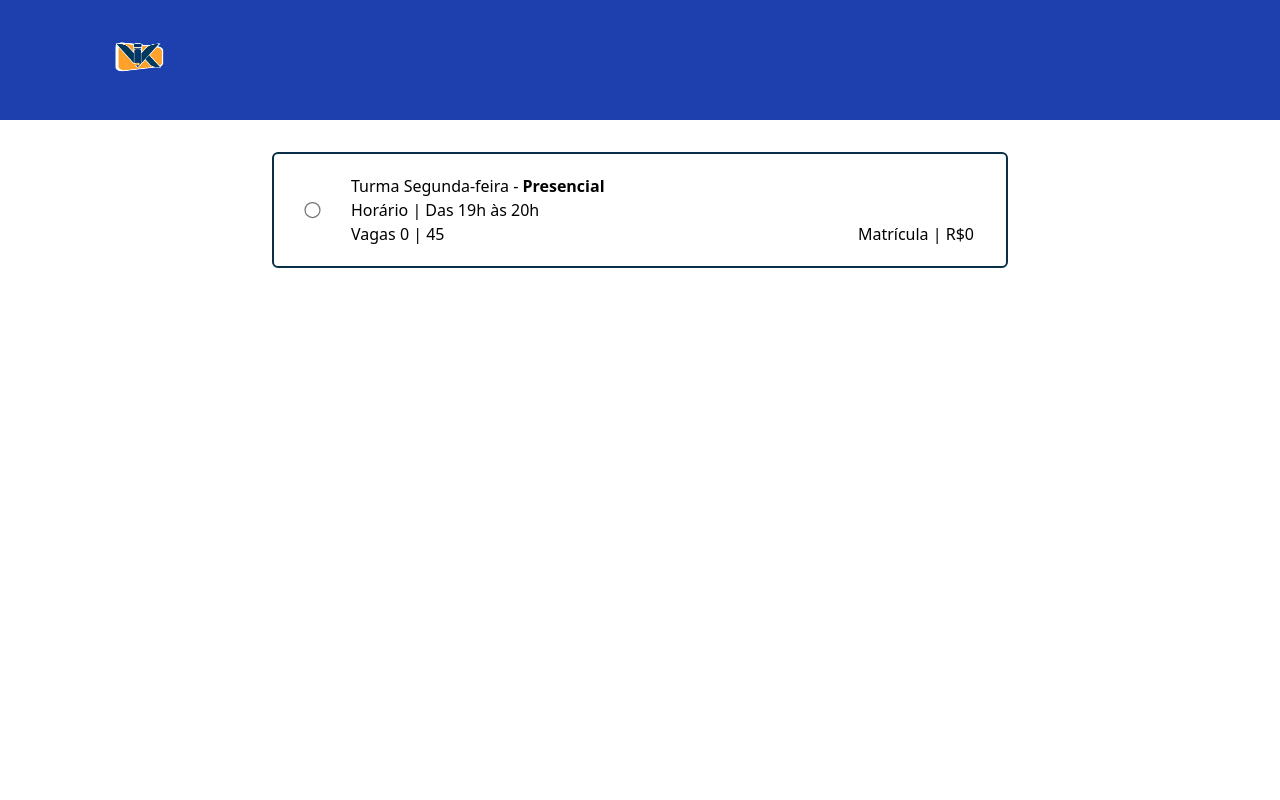
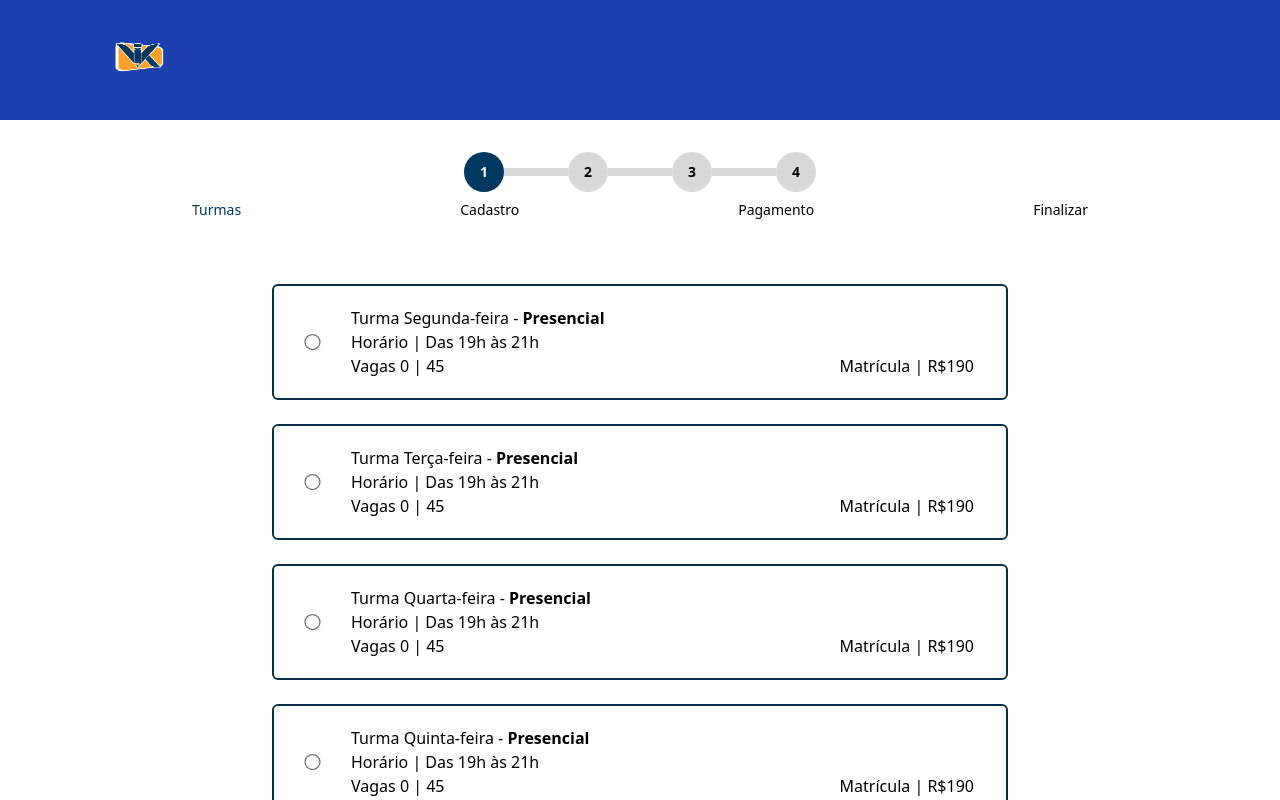
Before and after one commit to projetosseedabit/sistema-matriculas-front, a Next.js app in the folder sistema-matriculas-front/: page / in a window 1280 px wide. Shown: the top 800 px of the page. Built offline with nearby package versions, Linux system fonts and the light colour scheme.

Commit message:
finish layout the inicial page and add the progress bar in pages created

```diff
--- a/sistema-matriculas-front/src/app/forms/page.tsx
+++ b/sistema-matriculas-front/src/app/forms/page.tsx
@@ -3,6 +3,7 @@ import React, { useState } from "react";
 import Header from "@/components/header";
 import { CardStudentType } from "@/components/card-student-type/CardStudentType";
 import Form from "@/components/form-student/Formstudent";
+import { ProgressBar } from "@/components/progress-bar/progress-bar"; // Importe o componente da barra de progresso
 
 interface FormField {
   label: string;
@@ -72,9 +73,14 @@ export default function Forms() {
   return (
     <>
       <Header />
+
+      {/* Barra de progresso entre a navbar e o formulário */}
+      <ProgressBar currentStep={2} />  {/* Passando o estado atual para a barra de progresso */}
+
       <h1 className="text-sky-950 text-4xl text-center font-light py-8">
         Preencha o formulário
       </h1>
+
       <div className="space-y-8">
         <CardStudentType
           label="Sou maior de idade, sou meu próprio responsável financeiro e quero me inscrever para a Isolada de Redação VK."
--- a/sistema-matriculas-front/src/app/page.tsx
+++ b/sistema-matriculas-front/src/app/page.tsx
@@ -1,29 +1,121 @@
-'use client'
+'use client';
+
+import { useState } from "react";
 import { ClassCard } from "@/components/class-card/class-card";
 import Header from "../components/header";
-import { useState } from "react";
+import { ProgressBar } from "@/components/progress-bar/progress-bar";
 
-export default function RootLayout({
-  children,
-}: {
-  children: React.ReactNode;
-}) {
+interface Class {
+  id: string; // Identificador único da turma
+  dayOfWeek: string;
+  modality: string;
+  totalVacancies: number;
+  vacanciesFilled: number;
+  startTime: string;
+  endTime: string;
+  price: number;
+}
+
+export default function RootLayout() {
   const [selectedOption, setSelectedOption] = useState<string | null>(null);
 
   const handleSelection = (value: string) => {
     setSelectedOption(value);
     console.log(value);
   };
+
+  // Lista de turmas conforme especificado
+  const classes: Class[] = [
+    {
+      id: "1",
+      dayOfWeek: "Segunda-feira",
+      modality: "Presencial",
+      totalVacancies: 45,
+      vacanciesFilled: 0,
+      startTime: "19h",
+      endTime: "21h",
+      price: 190,
+    },
+    {
+      id: "2",
+      dayOfWeek: "Terça-feira",
+      modality: "Presencial",
+      totalVacancies: 45,
+      vacanciesFilled: 0,
+      startTime: "19h",
+      endTime: "21h",
+      price: 190,
+    },
+    {
+      id: "3",
+      dayOfWeek: "Quarta-feira",
+      modality: "Presencial",
+      totalVacancies: 45,
+      vacanciesFilled: 0,
+      startTime: "19h",
+      endTime: "21h",
+      price: 190,
+    },
+    {
+      id: "4",
+      dayOfWeek: "Quinta-feira",
+      modality: "Presencial",
+      totalVacancies: 45,
+      vacanciesFilled: 0,
+      startTime: "19h",
+      endTime: "21h",
+      price: 190,
+    },
+    {
+      id: "5",
+      dayOfWeek: "Sexta-feira",
+      modality: "Presencial",
+      totalVacancies: 45,
+      vacanciesFilled: 0,
+      startTime: "14h",
+      endTime: "16h",
+      price: 190,
+    },
+    {
+      id: "6",
+      dayOfWeek: "Sexta-feira",
+      modality: "Online",
+      totalVacancies: 30,
+      vacanciesFilled: 0,
+      startTime: "19h",
+      endTime: "20:30h",
+      price: 150,
+    },
+  ];
+
+  // Define o passo atual da barra de progresso
+  const currentStep = 1;
+
   return (
     <>
-
       <Header />
+      {/* Barra de progresso */}
+      <ProgressBar currentStep={currentStep} />
       <main className="min-h-screen p-8">
-      <ClassCard  value="underage"
-      checked={selectedOption === "underage"}
-      onChange={handleSelection} dayOfWeek={"Segunda-feira"} modality={"Presencial"} id={"0"} price={0} totalVacancies={45} vacanciesFilled={0} startTime={"19h"} endTime={"20h"}></ClassCard>
+        {/* Renderiza dinamicamente os cards das turmas */}
+        {classes.map((classData) => (
+          <div key={classData.id} className="mb-6">
+            <ClassCard
+              id={classData.id}
+              value={classData.id}
+              checked={selectedOption === classData.id}
+              onChange={handleSelection}
+              dayOfWeek={classData.dayOfWeek}
+              modality={classData.modality}
+              totalVacancies={classData.totalVacancies}
+              vacanciesFilled={classData.vacanciesFilled}
+              startTime={classData.startTime}
+              endTime={classData.endTime}
+              price={classData.price}
+            />
+          </div>
+        ))}
       </main>
-
     </>
   );
 }
--- /dev/null
+++ b/sistema-matriculas-front/src/components/progress-bar/progress-bar.tsx
@@ -0,0 +1,54 @@
+interface ProgressBarProps {
+  currentStep: number; // Etapa atual (1 a 4)
+}
+
+export const ProgressBar: React.FC<ProgressBarProps> = ({ currentStep }) => {
+  const totalSteps = 4;
+  const steps = ["Turmas", "Cadastro", "Pagamento", "Finalizar"]; // Textos abaixo das esferas
+
+  return (
+    <div className="flex flex-col items-center my-8 w-full">
+      {/* Barra de progresso */}
+      <div className="flex items-center justify-center w-full max-w-4xl relative">
+        {Array.from({ length: totalSteps }, (_, index) => {
+          const step = index + 1;
+          const isActive = step <= currentStep; // Passos preenchidos
+          const isLineActive = step < currentStep; // Linhas preenchidas (esquerda da esfera ativa)
+
+          return (
+            <div key={step} className="flex items-center">
+              {/* Esfera */}
+              <div
+                className={`w-10 h-10 rounded-full flex items-center justify-center text-sm font-bold
+                ${isActive ? "bg-[#003960] text-white" : "bg-[#D9D9D9] text-black"}`}
+              >
+                {step}
+              </div>
+              {/* Linha (se não for a última esfera) */}
+              {step !== totalSteps && (
+                <div
+                  className={`h-2 w-16 ${isLineActive ? "bg-[#003960]" : "bg-[#D9D9D9]"}`}
+                ></div>
+              )}
+            </div>
+          );
+        })}
+      </div>
+
+      {/* Textos abaixo das esferas */}
+      <div className="flex justify-between w-full max-w-4xl mt-2">
+        {steps.map((text, index) => (
+          <span
+            key={index}
+            className="text-sm font-medium text-center"
+            style={{
+              color: index + 1 <= currentStep ? "#003960" : "#000000",
+            }}
+          >
+            {text}
+          </span>
+        ))}
+      </div>
+    </div>
+  );
+};
```
